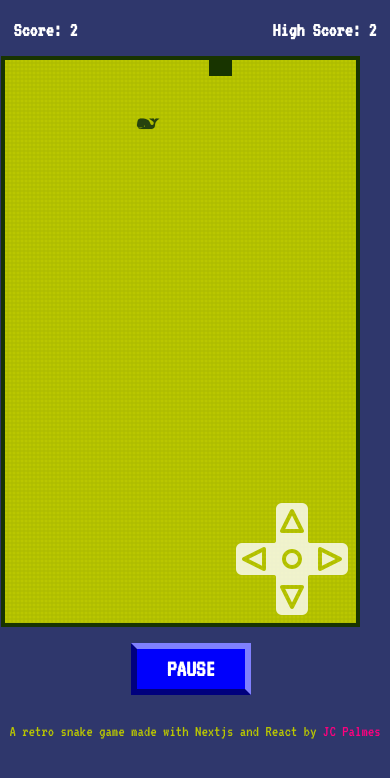
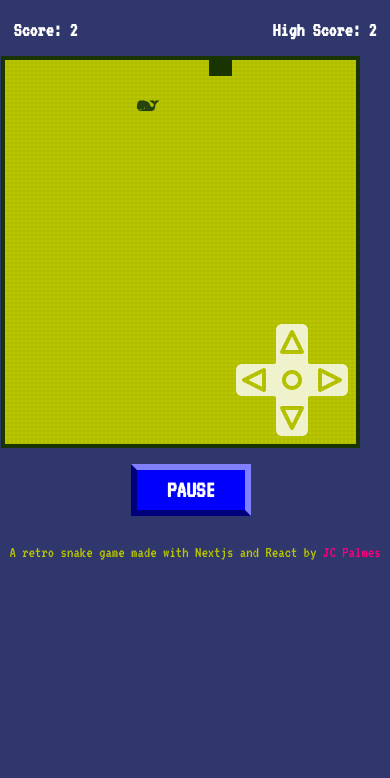
Before and after one commit to khleomix/retro-snake-game, a Next.js app: page / in a window 390 px wide. Both pictures are taken after a click on the button "PLAY". Shown: the top 778 px of the page. Built offline with nearby package versions, Linux system fonts and the light colour scheme; no server answers.

Commit message:
Adjust height of game box on mobile

```diff
--- a/src/components/Game.tsx
+++ b/src/components/Game.tsx
@@ -161,7 +161,7 @@ class Game extends React.Component {
 
 		  		{this.state.play ?
 					<>
-						<div className={`game-box before:bg-game-box outline outline-secondary outline-4 h-4/6 w-[90vw] lg:w-[50vw] relative before:block before:h-full before:opacity-[0.1] before:w-full before:text-center ${this.state.pause ? "bg-gray-100" : "bg-primary"}`}>
+						<div className={`game-box before:bg-game-box outline outline-secondary outline-4 h-96 lg:h-4/6 w-[90vw] lg:w-[50vw] relative before:block before:h-full before:opacity-[0.1] before:w-full before:text-center ${this.state.pause ? "bg-gray-100" : "bg-primary"}`}>
 							<Snake snakePixels={this.state.snakePixels}/>
 							<Food dot={this.state.food}/>
 							<div className="controller md:hidden absolute w-32 h-32 z-50 right-0 bottom-0">
```
